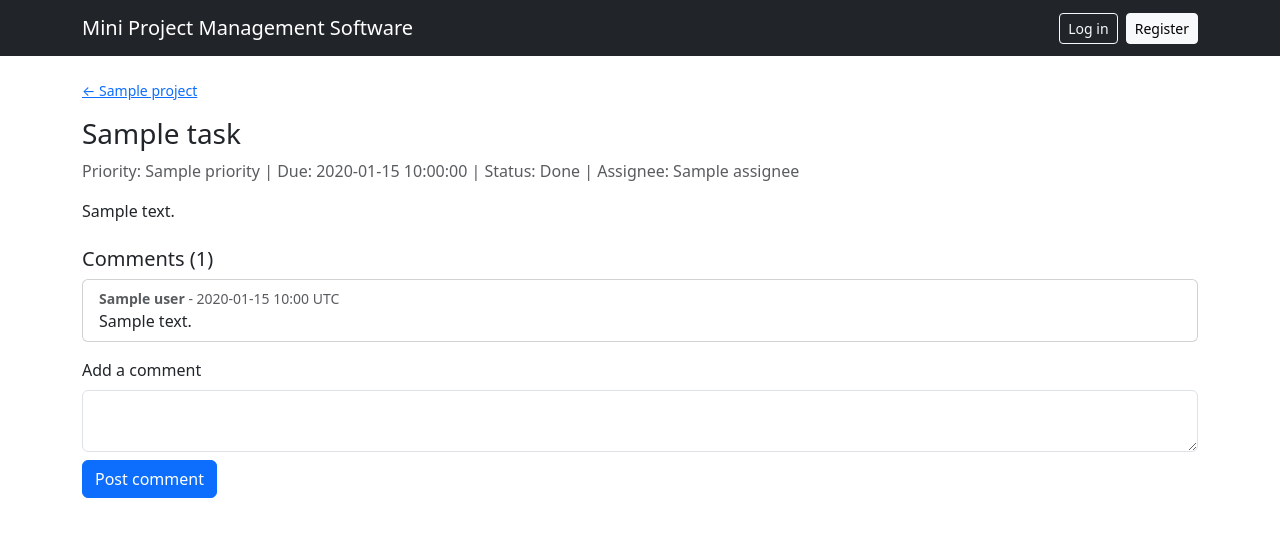
After one commit to nidhi832/TEAM_NO_14, a Python web app: template app/templates/task_detail.html in a window 1280 px wide. The commit adds this page. Shown: the top 537 px of the page. Run offline with Jinja, Linux system fonts and the light colour scheme; the template is opened without the code that fills it: most values are stand-ins (such as "Sample title", 1, 10 or a date in 2020).

Commit message:
BL-18: comment on a task

```diff
--- a/app/templates/_tasks.html
+++ b/app/templates/_tasks.html
@@ -9,7 +9,7 @@
   <tbody>
   {% for t in tasks %}
     <tr class="{{ 'table-danger' if t.id in overdue_ids }}">
-      <td>{{ t.title }}
+      <td><a href="{{ url_for('tasks.show_task', task_id=t.id) }}">{{ t.title }}</a>
         {% if t.id in overdue_ids %}<span class="badge bg-danger">Overdue</span>{% endif %}
         {% if can_manage %}
         <a class="small ms-2" href="{{ url_for('tasks.edit_task', task_id=t.id) }}">Edit</a>
--- /dev/null
+++ b/app/templates/task_detail.html
@@ -0,0 +1,36 @@
+{% extends "base.html" %}
+{% block title %}{{ task.title }} - MPMS{% endblock %}
+{% block content %}
+<p class="small"><a href="{{ url_for('projects.show_project', project_id=task.project_id) }}">&larr; {{ task.project.name }}</a></p>
+<div class="d-flex justify-content-between align-items-center">
+  <h1 class="h3">{{ task.title }}</h1>
+  {% if can_manage %}
+  <div>
+    <a class="btn btn-sm btn-outline-secondary" href="{{ url_for('tasks.edit_task', task_id=task.id) }}">Edit</a>
+    <a class="btn btn-sm btn-outline-danger" href="{{ url_for('tasks.delete_task', task_id=task.id) }}">Delete</a>
+  </div>
+  {% endif %}
+</div>
+<p class="text-muted">
+  Priority: {{ task.priority }} | Due: {{ task.due_date or '-' }} |
+  Status: {{ task.status }} |
+  Assignee: {{ task.assignee.name if task.assignee else 'Unassigned' }}
+</p>
+{% if task.description %}<p>{{ task.description }}</p>{% endif %}
+
+<h2 class="h5 mt-4">Comments ({{ comments|length }})</h2>
+{% for c in comments %}
+<div class="card mb-2"><div class="card-body py-2">
+  <div class="small text-muted"><strong>{{ c.user.name }}</strong> - {{ c.created_at.strftime('%Y-%m-%d %H:%M') }} UTC</div>
+  <div>{{ c.text }}</div>
+</div></div>
+{% else %}
+<p class="text-muted">No comments yet.</p>
+{% endfor %}
+
+<form method="post" action="{{ url_for('tasks.add_comment', task_id=task.id) }}" class="mt-3">
+  <div class="mb-2"><label class="form-label" for="text">Add a comment</label>
+    <textarea class="form-control" id="text" name="text" rows="2" maxlength="1000" required></textarea></div>
+  <button class="btn btn-primary" type="submit">Post comment</button>
+</form>
+{% endblock %}
```
Also changed, not shown: app/routes/tasks.py (+32 -2 lines), app/services/task_service.py (+14 -1 lines), tests/test_bl18_comments.py (added, +84 -0 lines).
